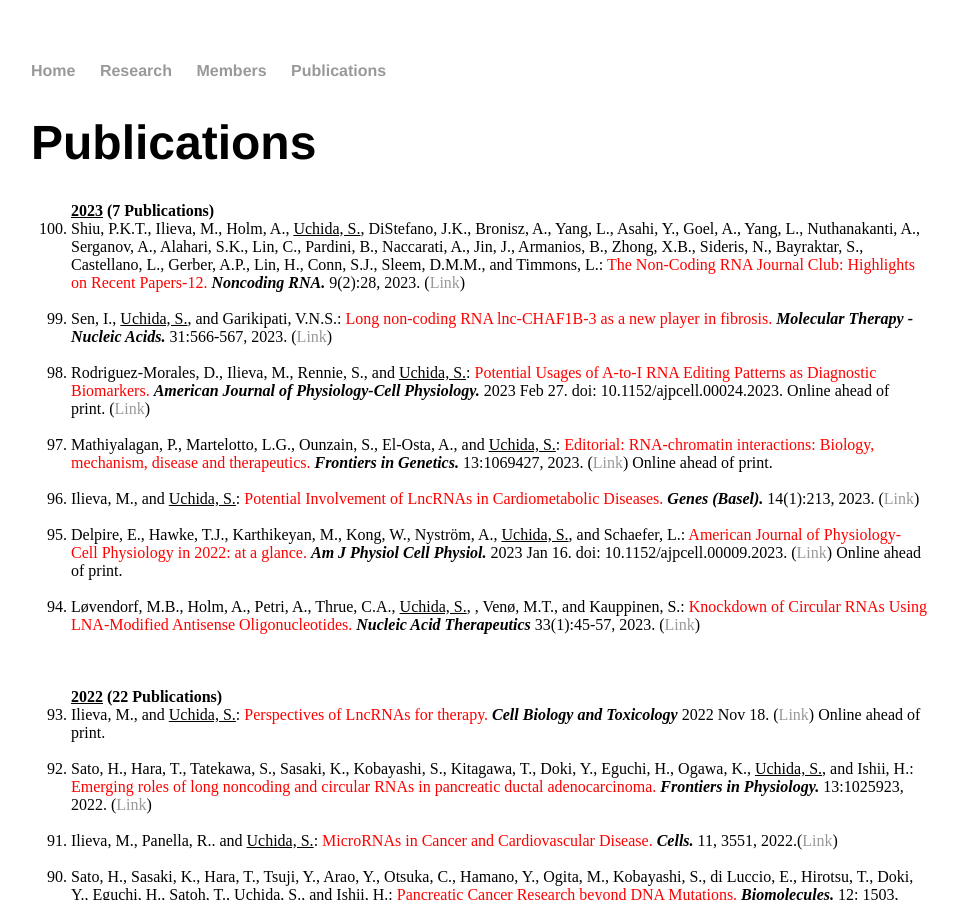
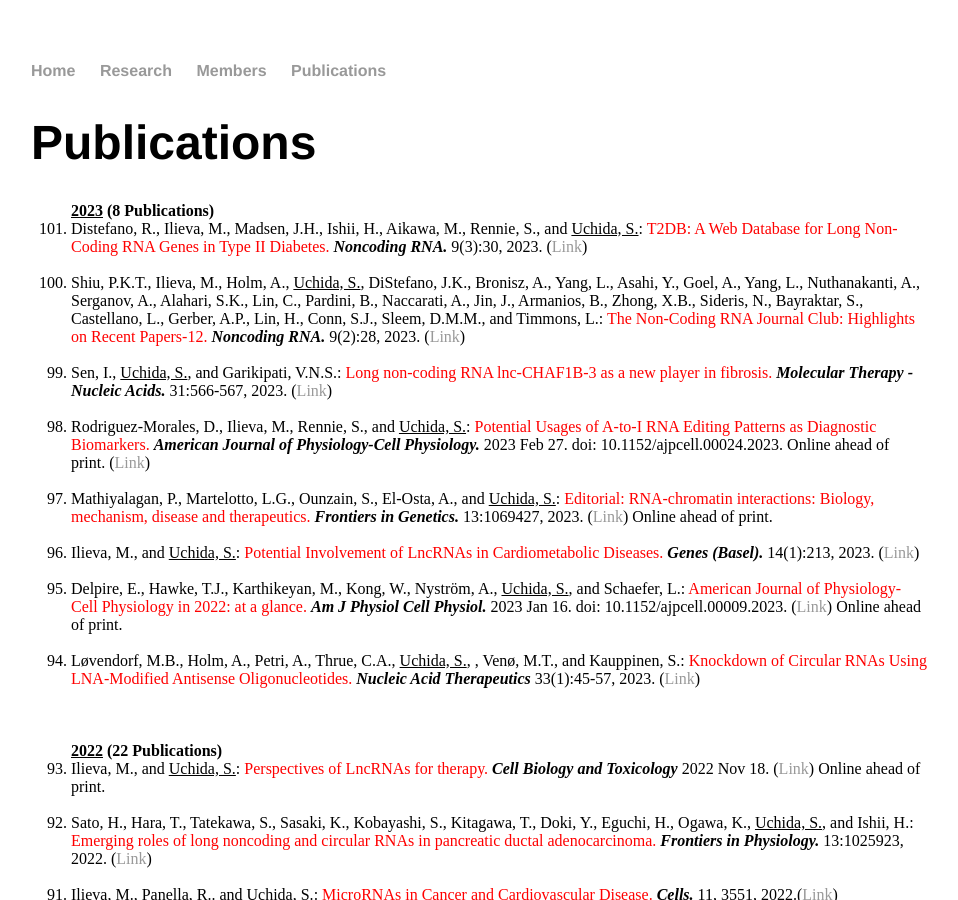
Before and after one commit to heartlncrna/heartlncrna.github.io, a Jekyll site: the page publications/pub_list.html, which Jekyll copies as it is, in a window 1280 px wide and 900 px high. Shown: the whole window, without its empty margins (161-1119 px from the left). Built offline with Jekyll 4.4.1, drawn with Linux system fonts in a browser that asks for light colours.

Commit message:
Update pub_list.html

```diff
--- a/publications/pub_list.html
+++ b/publications/pub_list.html
@@ -26,7 +26,10 @@
 
 			<p class="Normal">
 			<ol reversed="reversed">
-				<strong><u>2023</u>  (7 Publications)</strong>
+				<strong><u>2023</u>  (8 Publications)</strong>
+				<li>	Distefano, R., Ilieva, M., Madsen, J.H., Ishii, H., Aikawa, M., Rennie, S., and <u>Uchida, S.</u>: <font color="red">T2DB: A Web Database for Long Non-Coding RNA Genes in Type II Diabetes.</font> <b><i> Noncoding RNA.</i></b> 9(3):30, 2023. (<a href="https://www.mdpi.com/2311-553X/9/3/30">Link</span></a>)</li>
+			<br>
+
 				<li>	Shiu, P.K.T., Ilieva, M., Holm, A., <u>Uchida, S.</u>, DiStefano, J.K., Bronisz, A., Yang, L., Asahi, Y., Goel, A., Yang, L., Nuthanakanti, A., Serganov, A., Alahari, S.K., Lin, C., Pardini, B., Naccarati, A., Jin, J., Armanios, B., Zhong, X.B., Sideris, N., Bayraktar, S., Castellano, L., Gerber, A.P., Lin, H., Conn, S.J., Sleem, D.M.M., and Timmons, L.: <font color="red">The Non-Coding RNA Journal Club: Highlights on Recent Papers-12.</font> <b><i> Noncoding RNA.</i></b> 9(2):28, 2023. (<a href="https://www.mdpi.com/2311-553X/9/2/28">Link</span></a>)</li>
 			<br>
 
```
